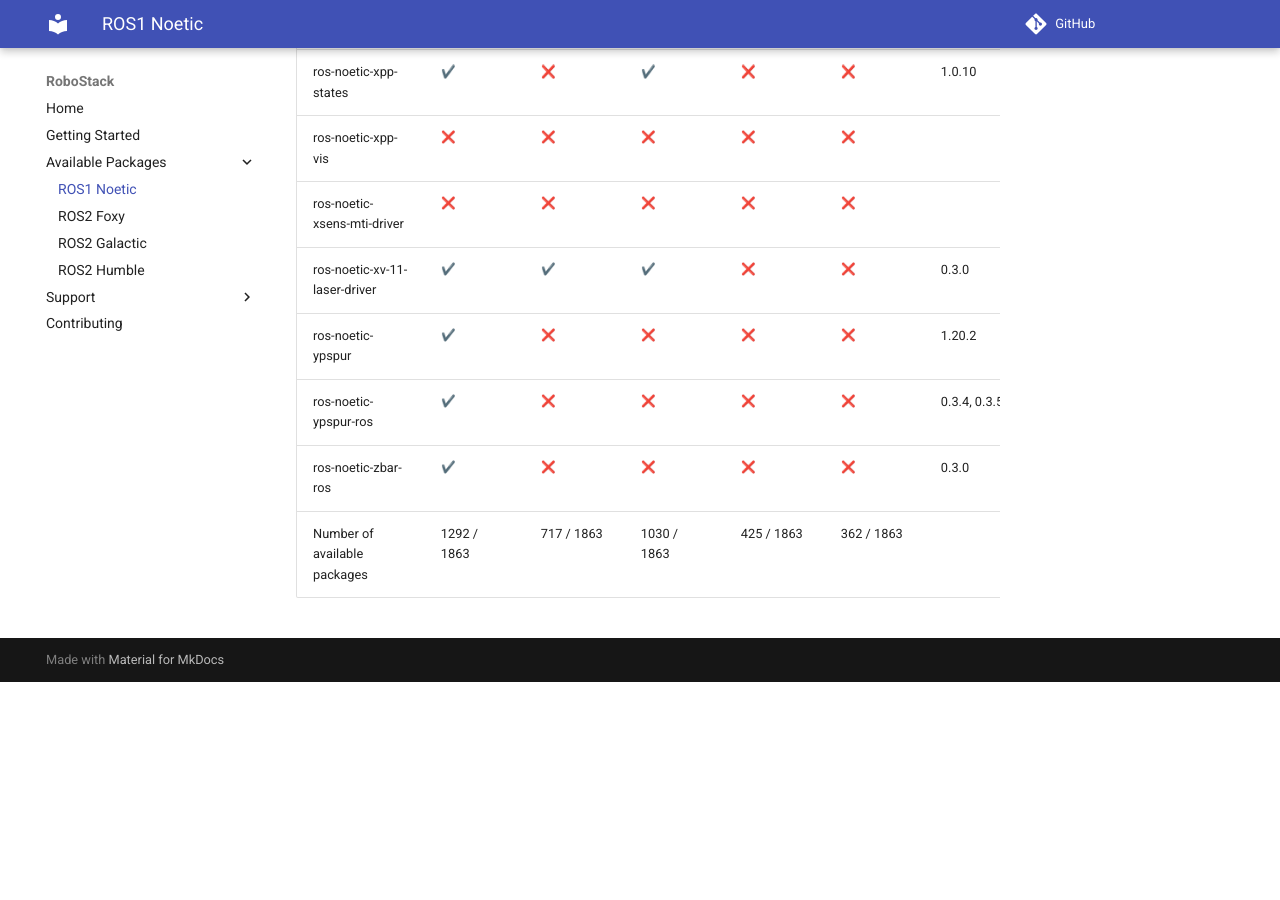
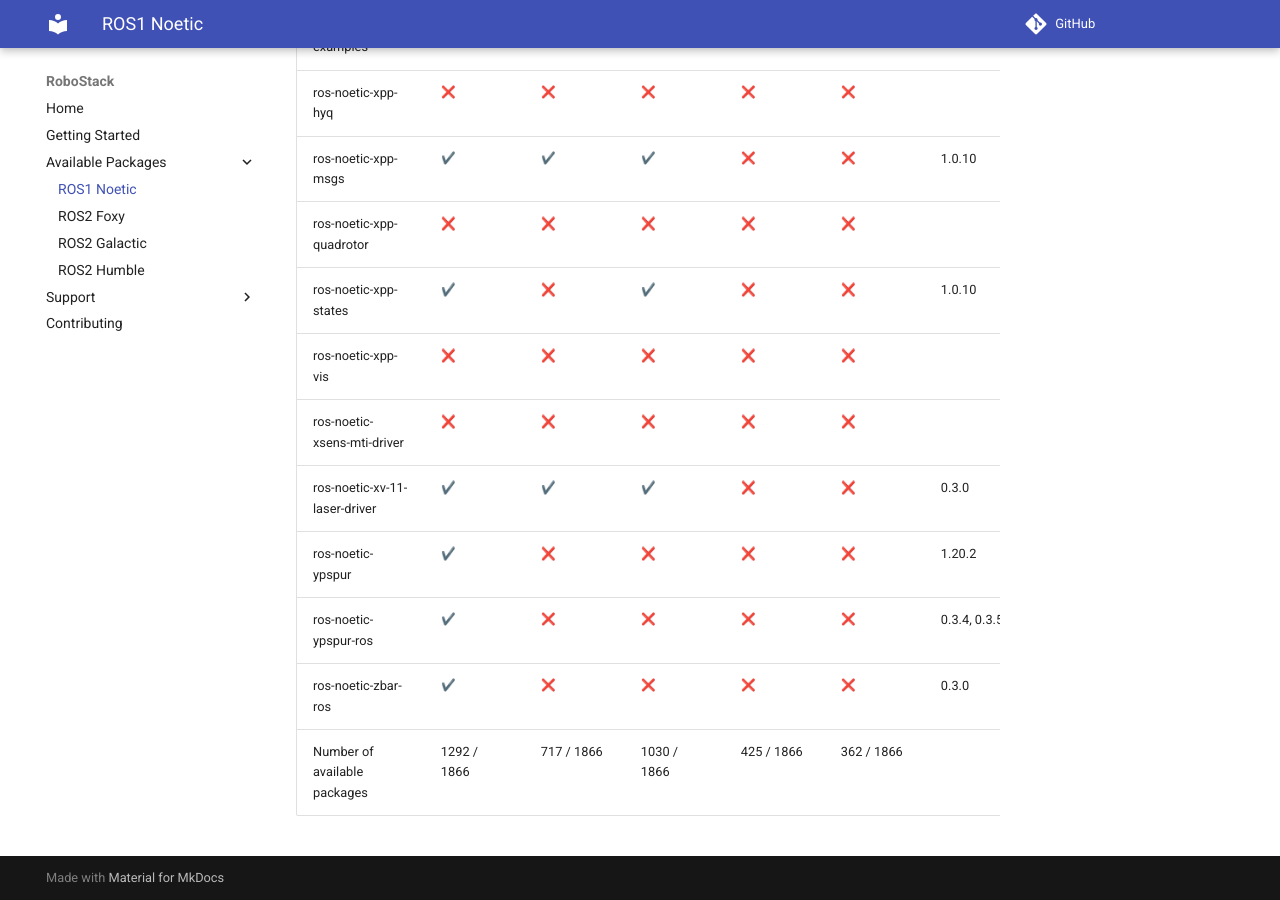
Before and after one commit to RoboStack/robostack.github.io, an MkDocs documentation site: the page built from docs/noetic.md, in a window 1280 px wide and 900 px high, scrolled down 136270 px. Built offline with MkDocs 1.6.1 and Material for MkDocs 9.7.7, drawn with Linux system fonts in a browser that asks for light colours; emoji names are drawn with the system emoji font; comment, search, counter and statistics services are not loaded; before the commit the page ends 136952 px from its top, so only the background shows below that; some of the changed text lies outside the part shown.

Commit message:
Update tables

```diff
--- a/docs/noetic.md
+++ b/docs/noetic.md
@@ -1863,4 +1866,4 @@
 | ros-noetic-ypspur | :heavy_check_mark: { data-sort='1' } | :x: { data-sort='0' } | :x: { data-sort='0' } | :x: { data-sort='0' } | :x: { data-sort='0' } | 1.20.2  |
 | ros-noetic-ypspur-ros | :heavy_check_mark: { data-sort='1' } | :x: { data-sort='0' } | :x: { data-sort='0' } | :x: { data-sort='0' } | :x: { data-sort='0' } | 0.3.4, 0.3.5  |
 | ros-noetic-zbar-ros | :heavy_check_mark: { data-sort='1' } | :x: { data-sort='0' } | :x: { data-sort='0' } | :x: { data-sort='0' } | :x: { data-sort='0' } | 0.3.0  |
-| Number of available packages |  1292 / 1863 | 717 / 1863 | 1030 / 1863 | 425 / 1863 | 362 / 1863 |
+| Number of available packages |  1292 / 1866 | 717 / 1866 | 1030 / 1866 | 425 / 1866 | 362 / 1866 |
```
Also changed, not shown: other parts of docs/noetic.md (+3 -0 lines).
